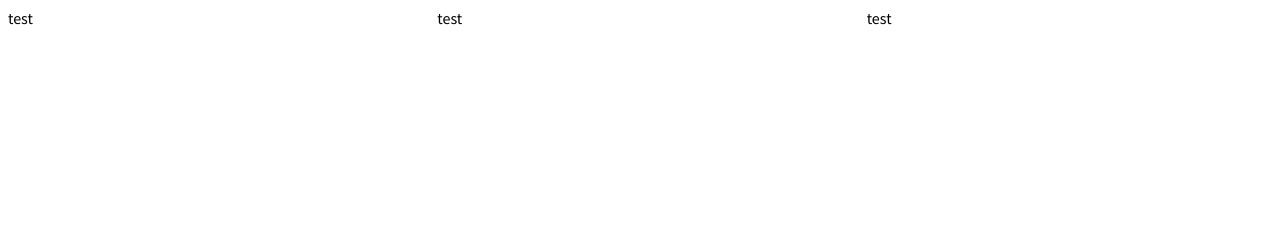
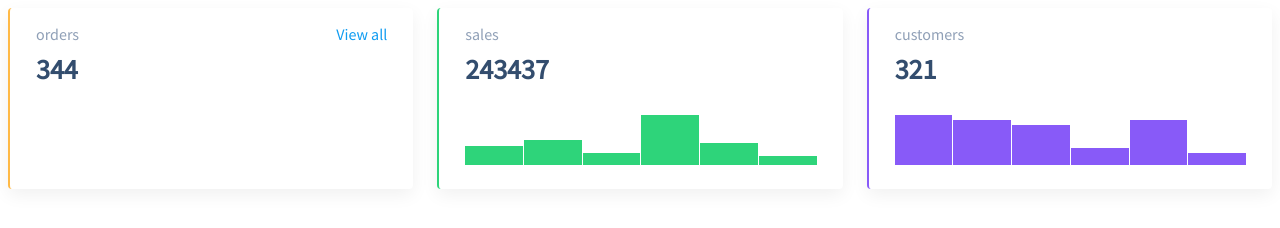
Before and after one commit to js-tasks-ru/js-20230914_nik-smirnov-1996, a website: page 04-oop-basic-intro-to-dom/1-column-chart/index.html in a window 1280 px wide. Drawn offline with Linux system fonts and the light colour scheme.

Commit message:
need empty table fix

```diff
--- a/04-oop-basic-intro-to-dom/1-column-chart/index.js
+++ b/04-oop-basic-intro-to-dom/1-column-chart/index.js
@@ -1,15 +1,58 @@
 export default class ColumnChart {
-    constructor(config) {
-        this.config = config;
-        this.element = document.createElement(`div`)
-        this.element.innerHTML = `<div>test</div>`
-    }
+  constructor(config = {}) {
+    this.config = { ...config };
+  }
 
-    // element = `<div>test</div>`;
+  title(config) {
+    const link = `<a href=${config?.link} class="column-chart__link">View all</a>`;
 
-    // element() {
-    //     const test = document.createElement('div')
-    //     test.innerHTML = `<div>test</div>`;
-    // }
+    return config?.link ? `${config?.label}` + link : `${config?.label}`;
+  }
 
+  createElement(config) {
+
+    const maxValue = Math.max(...config?.data);
+
+    let element = document.createElement(`div`);
+    element.className = "column-chart";
+    element.style = "--chart-height: 50";
+
+    let title = document.createElement("div");
+    title.className = "column-chart__title";
+    title.innerHTML = this.title(config);
+
+    let container = document.createElement("div");
+    container.className = "column-chart__container";
+
+    let containerHeader = document.createElement("div");
+    containerHeader.className = "column-chart__header";
+    containerHeader.dataset.element = "header";
+    containerHeader.innerHTML = config?.value;
+
+    let containerBody = document.createElement("div");
+    containerBody.className = "column-chart__chart";
+    containerBody.dataset.element = "body";
+
+    let containerBodyElement = document.createElement("div");
+
+    config?.data.forEach((element, index) => {
+        let cloneElement = containerBodyElement.cloneNode();
+        cloneElement.key = index;
+        cloneElement.style = `--value: ${(50 * element) / maxValue}`;
+        cloneElement.dataset.tooltip = `${Math.round((element / maxValue) * 100)}%`;
+        containerBody.appendChild(cloneElement);
+    })
+
+    container.appendChild(containerHeader);
+    container.appendChild(containerBody);
+
+    element.appendChild(title);
+    element.appendChild(container);
+
+    return element;
+  }
+
+  get element() {
+    return this.createElement(this.config);
+  }
 }
```
Also changed, not shown: 04-oop-basic-intro-to-dom/1-column-chart/index.html (+1 -0 lines).
